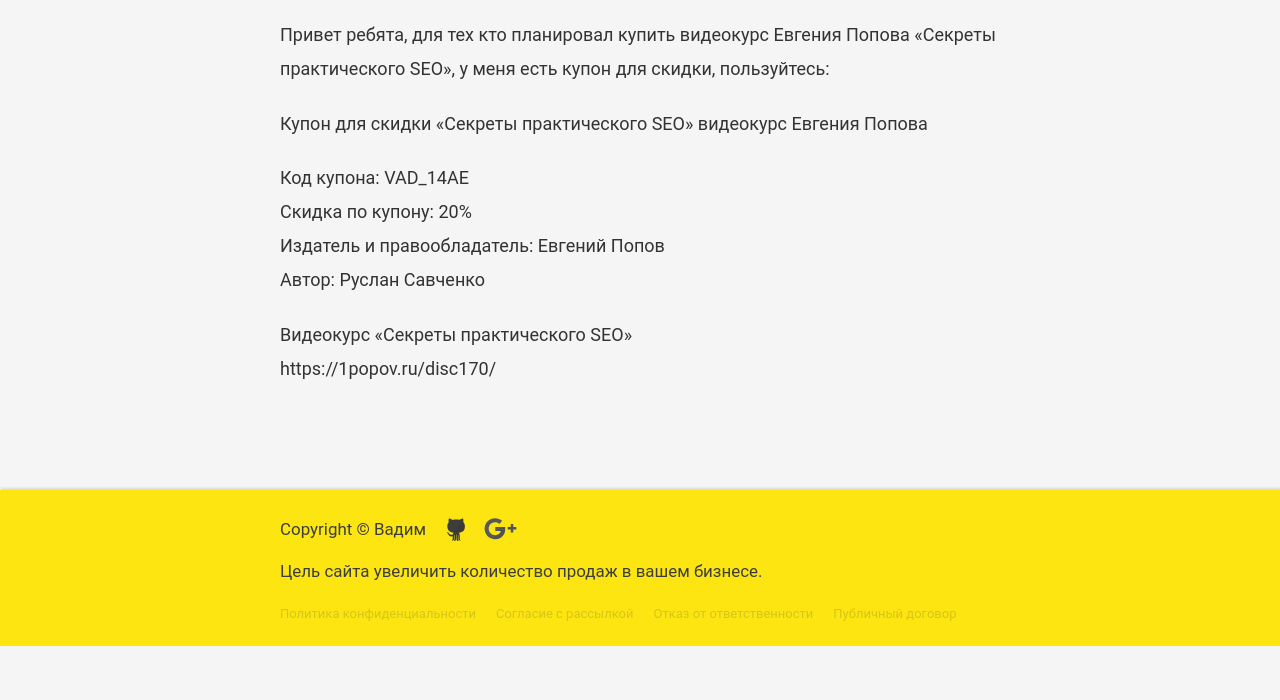
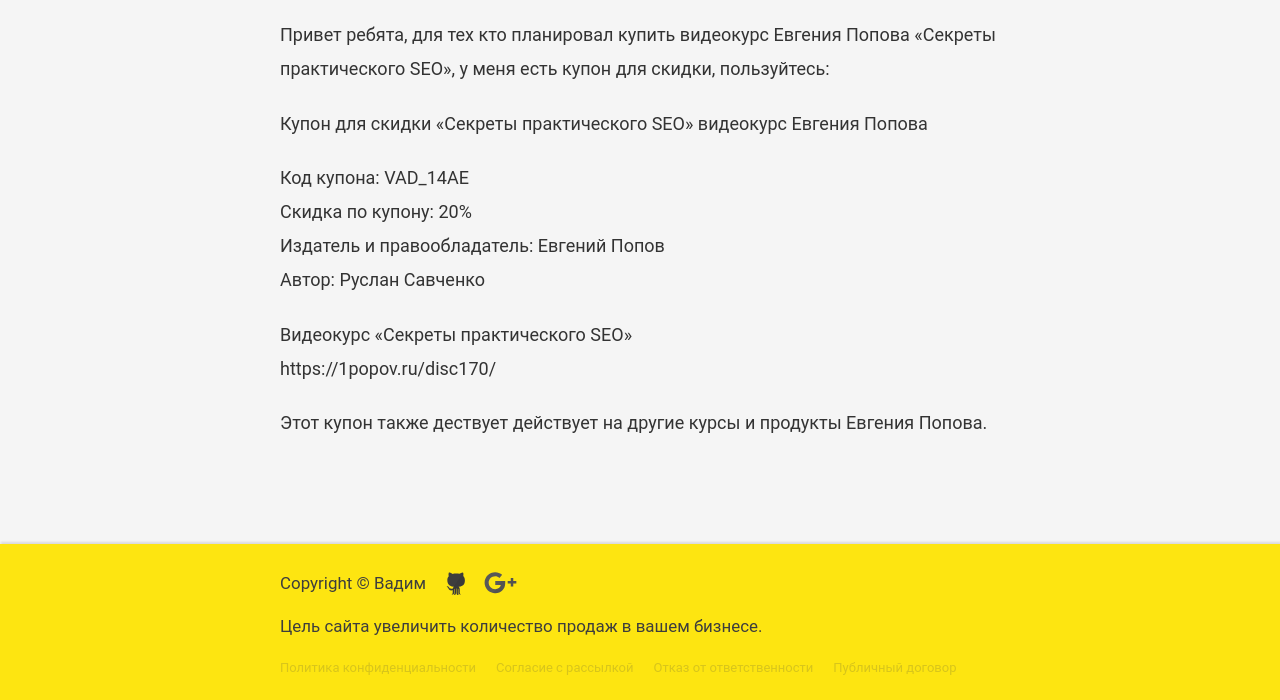
Before and after one commit to VadymVolos/vadymvolos.github.io, a Jekyll site: the page built from _posts/digital-marketing/2017-01-22-sekrety-seo-popov-kupon-skidka.md, in a window 1280 px wide. Shown: the part 719-1419 px from the top of the page. Built offline with Jekyll 4.4.1, drawn with Linux system fonts in a browser that asks for light colours; nearby versions of some CDN libraries; comment, search, counter and statistics services are not loaded; before the commit the page ends 1365 px from its top, so only the background shows below that.

Commit message:
Update 2017-01-22-sekrety-seo-popov-kupon-skidka.md

```diff
--- a/_posts/digital-marketing/2017-01-22-sekrety-seo-popov-kupon-skidka.md
+++ b/_posts/digital-marketing/2017-01-22-sekrety-seo-popov-kupon-skidka.md
@@ -22,3 +22,5 @@
 
 Видеокурс «Секреты практического SEO»
 https://1popov.ru/disc170/
+
+Этот купон также дествует действует на другие курсы и продукты Евгения Попова.
```
